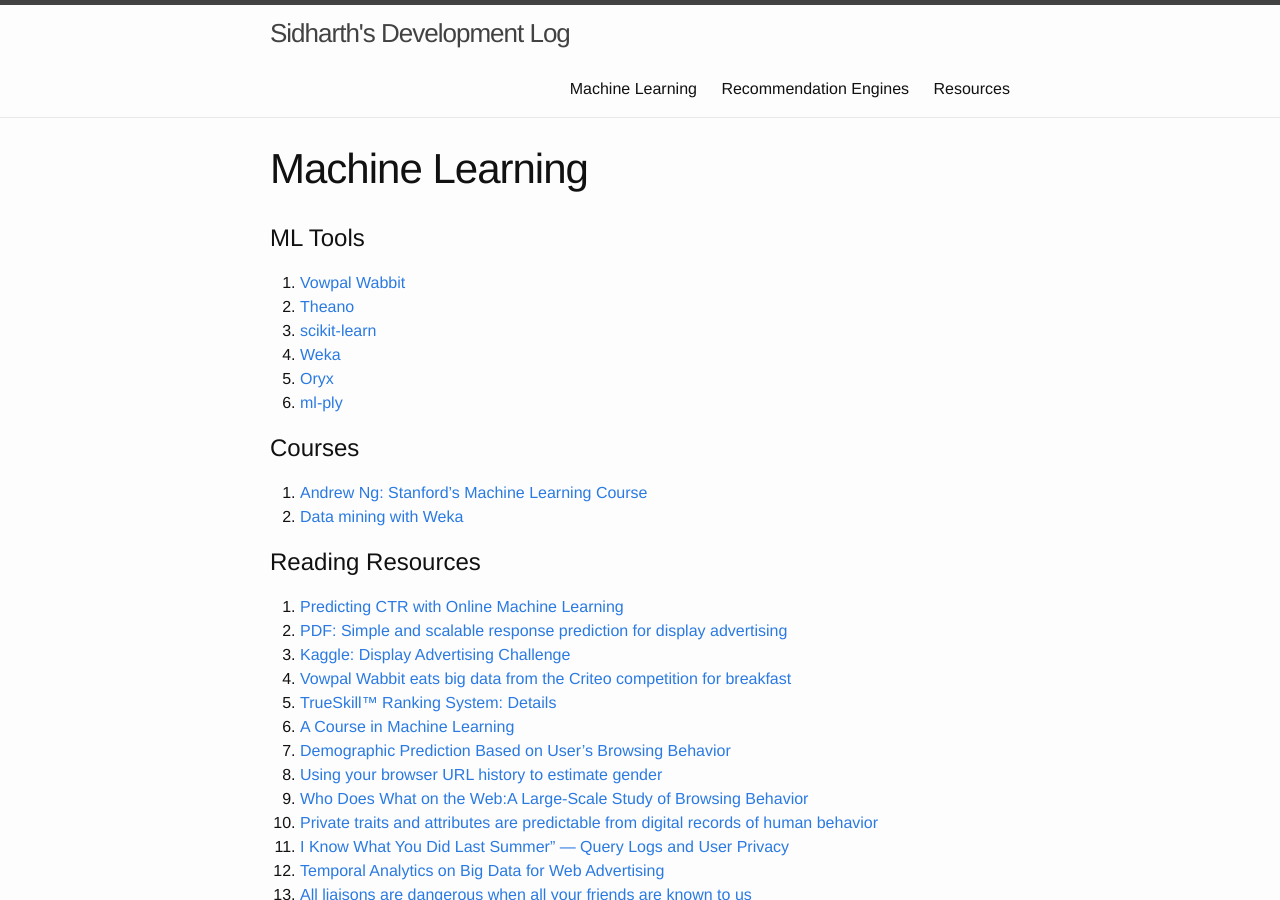
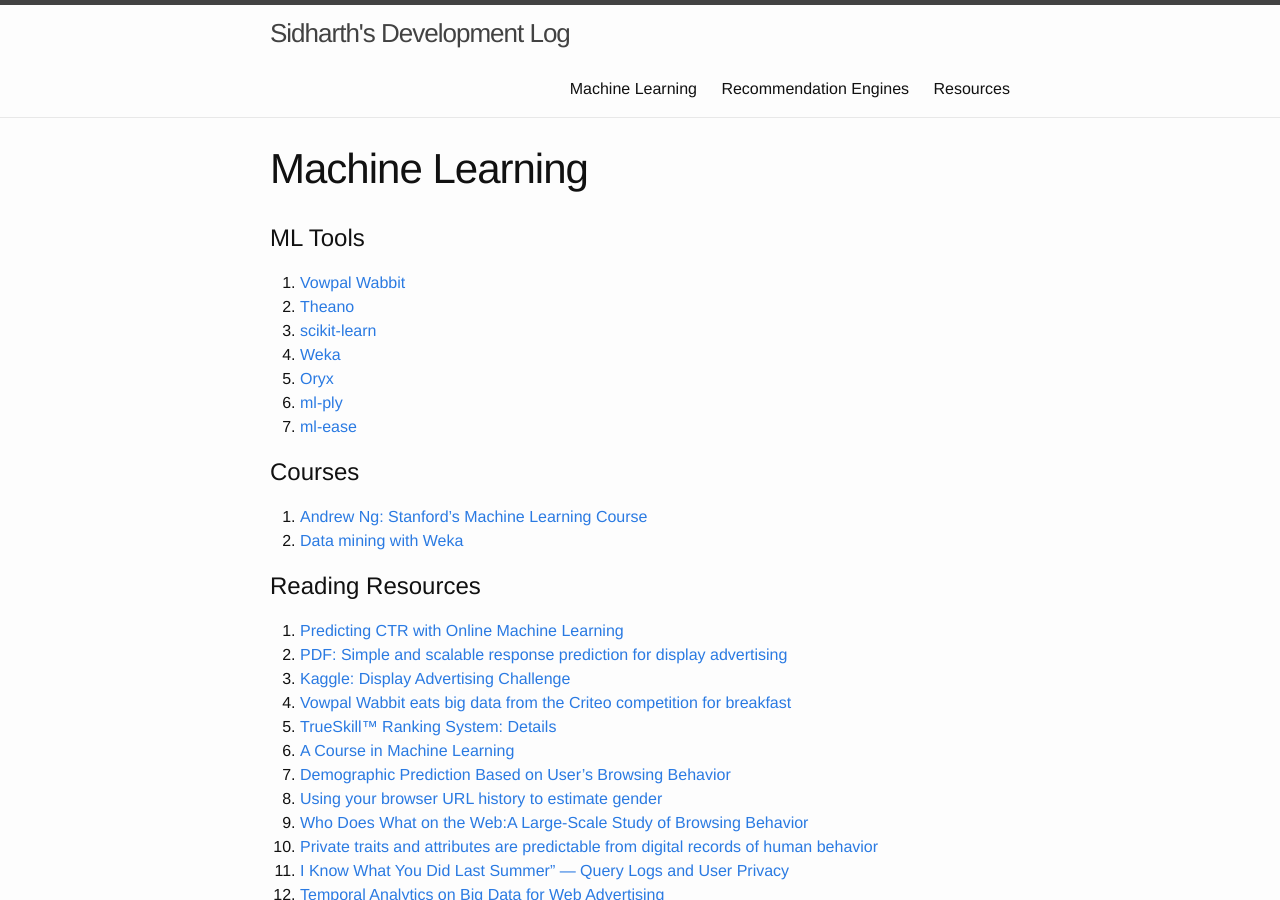
Before and after one commit to sidharthshah/sidharthshah.github.com, a Jekyll site: the page built from machine-learning.md, in a window 1280 px wide and 900 px high. Built offline with Jekyll 4.4.1, drawn with Linux system fonts in a browser that asks for light colours.

Commit message:
updated links

```diff
--- a/machine-learning.md
+++ b/machine-learning.md
@@ -12,6 +12,7 @@
 4. [Weka](http://www.cs.waikato.ac.nz/ml/weka/)
 5. [Oryx](https://github.com/cloudera/oryx)
 6. [ml-ply](http://mlpy.sourceforge.net/)
+7. [ml-ease](http://engineering.linkedin.com/large-scale-machine-learning/open-sourcing-ml-ease)
 
 Courses
 =======
```
Also changed, not shown: resources.md (+1 -0 lines).
